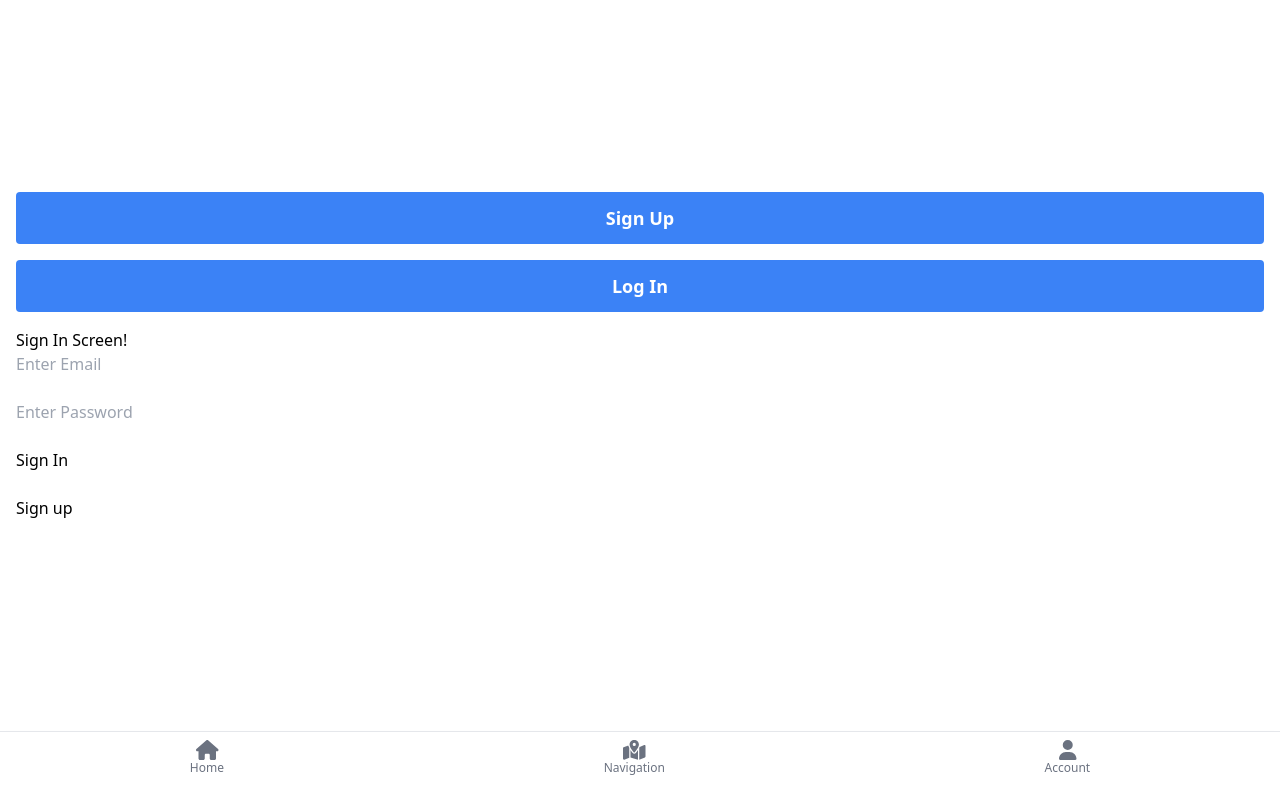
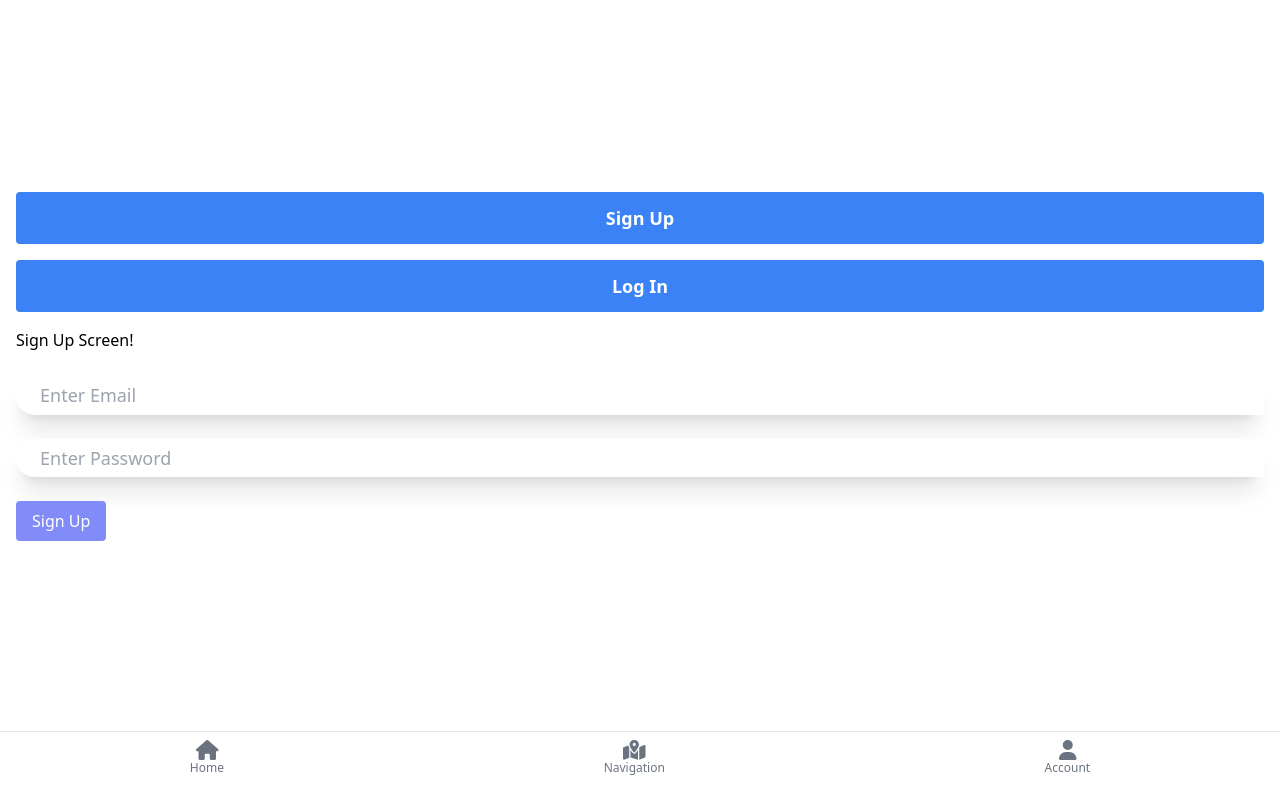
Before and after one commit to Qingquan-Li/doorgo-app, a React (Create React App) app: page /account in a window 1280 px wide. Both pictures are taken after a click on the button "Sign Up". Built offline with nearby package versions, Linux system fonts and the light colour scheme; no server answers.

Commit message:
Sign in/out, registration functional
Updated account/README and made changes and added to account folder

```diff
--- a/package.json
+++ b/package.json
@@ -18,7 +18,7 @@
     "web-vitals": "^2.1.4"
   },
   "scripts": {
-    "start": "set HTTPS=true && set SSL_CRT_FILE=./ssl-certificates/localhost.pem && set SSL_KEY_FILE=./ssl-certificates/localhost-key.pem && react-scripts start",
+    "start": "HTTPS=true SSL_CRT_FILE=./ssl-certificates/localhost+2.pem SSL_KEY_FILE=./ssl-certificates/localhost+2-key.pem react-scripts start",
     "build": "react-scripts build",
     "test": "react-scripts test",
     "eject": "react-scripts eject"
--- a/src/App.js
+++ b/src/App.js
@@ -8,10 +8,8 @@ import BottomNavBar from "./common/BottomNavBar";
 import Home from "./home";
 import Navigation from './navigation';
 import Account from "./account";
-import { useAuthentication } from "./common/useAuthentication";
 
 function App() {
-  const {user} = useAuthentication();
 
   return (
     <Router>
@@ -20,7 +18,7 @@ function App() {
           <Routes>
             <Route path="/" element={<Home />} />
             <Route path="/navigation" element={<Navigation />} />
-            <Route path="/account" element={<Account/>}/>
+            <Route path="/account" element={<Account />} />
           </Routes>
         </div>
         <BottomNavBar />
--- a/src/account/SignIn.jsx
+++ b/src/account/SignIn.jsx
@@ -1,12 +1,9 @@
-
 import React from 'react';
-import { getAuth, signInWithEmailAndPassword } from 'firebase/auth';
-
+import { getAuth, signInWithEmailAndPassword} from 'firebase/auth';
 
 const auth = getAuth();
 
 export default function SignInScreen(){
-
 
   const [value, setValue] = React.useState({
     email: '',
@@ -14,7 +11,6 @@ export default function SignInScreen(){
     error: ''
   })
 
-  //
   async function signIn() {
     if (value.email === '' || value.password === '') {
       setValue({
@@ -27,6 +23,7 @@ export default function SignInScreen(){
 
     try {
       await signInWithEmailAndPassword(auth, value.email, value.password);
+      alert('Signed in successfully');
     } catch (error) {
       setValue({
         ...value,
@@ -40,30 +37,34 @@ export default function SignInScreen(){
   return (
     <div>
       <h1>Sign In Screen!</h1>
-      <div>
+      <br/>
+      <div className="bg-white flex items-center rounded-full shadow-xl">
         <input
           placeholder='Enter Email'
+          className="rounded-l-full w-full py-2 px-6 text-gray-700 text-lg leading-tight focus:outline-none"
           value={value.email}
           onChange={e => setValue({ ...value, email: e.target.value })}
         />
-
-        <br/><br/>
-
+      </div>
+      <br/>
+      <div className="bg-white flex items-center rounded-full shadow-xl">
         <input
           placeholder='Enter Password'
+          className="rounded-l-full w-full py-2 px-6 text-gray-700 text-lg leading-tight focus:outline-none"
           value={value.password}
           onChange={e => setValue({ ...value, password: e.target.value })}
           type="password"
+        />
+      </div>
 
-        />
+        <br/>
+        <button
+          onClick={signIn}
+          className="px-4 py-2 text-white bg-indigo-400 rounded">
+        Sign In
+        </button>
 
-        <br/><br/>
-        <button onClick={signIn}> Sign In </button>
 
-        <br/><br/>
-        <button> Sign up</button>
-
-      </div>
     </div>
   );
 }
--- a/src/account/SignUp.jsx
+++ b/src/account/SignUp.jsx
@@ -1,10 +1,9 @@
 import React from 'react';
-
 import { getAuth, createUserWithEmailAndPassword } from 'firebase/auth';
 
 const auth = getAuth();
 
-export default function SignUpScreen(props) {
+export default function SignUpScreen() {
   // state to hold user email and password for signing up. Initally empty strings
   const [value, setValue] = React.useState({
     email: '',
@@ -29,7 +28,7 @@ export default function SignUpScreen(props) {
     }) */
     try {
       await createUserWithEmailAndPassword(auth, value.email, value.password);
-      props.SetSignUp(true);
+      alert("Registered!");
     } catch (error) {
       setValue( {
         ...value,
@@ -44,30 +43,34 @@ export default function SignUpScreen(props) {
 
     <div>
       <h1>Sign Up Screen!</h1>
-      <div>
+      <br/>
+      <div className="bg-white flex items-center rounded-full shadow-xl">
         <input
           placeholder='Enter Email'
+          className="rounded-l-full w-full py-2 px-6 text-gray-700 text-lg leading-tight focus:outline-none"
           value={value.email}
           onChange={e => setValue({ ...value, email: e.target.value })}
         />
+      </div>
+      <br/>
 
-        <br/><br/>
-
+      <div className="bg-white flex items-center rounded-full shadow-xl">
         <input
           placeholder='Enter Password'
+          className="rounded-l-full w-full py-2 px-6 text-gray-700 text-lg leading-tight focus:outline-none"
           value={value.password}
           onChange={e => setValue({ ...value, password: e.target.value })}
           type="password"
+        />
+      </div>
 
-        />
+      <br/>
+      <button
+          onClick={signUp}
+          className="px-4 py-2 text-white bg-indigo-400 rounded">
+          Sign Up
+      </button>
 
-        <br/><br/>
-        <button onClick={signUp}> Sign In </button>
-
-        <br/><br/>
-        <button> Sign up</button>
-
-      </div>
     </div>
   );
 }
--- a/src/account/index.jsx
+++ b/src/account/index.jsx
@@ -1,29 +1,51 @@
 import { useState } from "react";
-//import { useAuthentication } from "../common/useAuthentication";
+import { useAuthentication } from "./useAuthentication";
+import { getAuth, signOut } from "firebase/auth";
 import SignInScreen from "./SignIn";
-//import SignUpScreen from "./SignUp";
-
+import SignUpScreen from "./SignUp";
 
 export default function Account() {
-  const [showPopup, setShowPopup] = useState(false);
 
+  // Use "user" for conditional rendering; render certain components
+  // based on if user is sign-in.
+  const {user} = useAuthentication();
+  // An "Auth" instance, to be used for user to sign out.
+  const auth = getAuth();
+
+  // Two states to render a login or sign-up screen.
+  const [showLogin, setShowLogin] = useState(false);
+  const [showRegister, setShowRegister] = useState(false);
+
+  // Functions so we can render a login or sign-up screen but not
+  // both at the same time.
   const handleLoginClick = () => {
-    setShowPopup(true);
+    if (showRegister)
+      setShowRegister(false);
+    setShowLogin(!showLogin);
   };
 
-  const handleClosePopup = () => {
-    setShowPopup(false);
+  const handleRegisterClick = () => {
+    if (showLogin)
+      setShowLogin(false);
+    setShowRegister(!showRegister);
   };
 
+  // Conditional rendering: if user is signed in, will render only 'h1'
+  // element and a sign out button. Else, will render big buttons and
+  // relevant signIn/signOut screen.
   return (
     <div className="min-h-scree mx-4 mt-48 items-center justify-center">
+
+      {!user && (
+      <div>
         <div className="text-4xl font-bold mb-4">
           <button
-          onClick={handleLoginClick}
+            onClick={handleRegisterClick}
             className="w-full bg-blue-500 hover:bg-blue-700 text-white font-bold text-lg py-3 px-4 rounded"
           >
             Sign Up
           </button>
+
         </div>
         <div className="text-4xl font-bold mb-4">
           <button
@@ -32,11 +54,29 @@ export default function Account() {
           >
             Log In
           </button>
-      </div >
+        </div>
+      </div>
+      )}
 
       <div>
-        { showPopup && <SignInScreen/> }
+        { !user && (showLogin && <SignInScreen/>) }
+        { !user && (showRegister && <SignUpScreen/>) }
       </div>
+
+      {user && (
+        <div className="text-4xl font-bold mb-4">
+          <h1>Welcome {user.email}</h1>
+          <br/>
+          <button
+          onClick={()=> {
+            signOut(auth);
+            alert("Signed out")}}
+          className="px-4 py-2 text-white bg-red-500 rounded">
+            Sign Out!
+          </button>
+        </div>
+      )}
+
     </div>
 
   );
--- a/src/common/useAuthentication.js
+++ b/src/account/useAuthentication.js
@@ -1,18 +1,19 @@
-// Left as TypeScript. Can be refactored into JavaScript but this is fine for demo purposes.
-// Added for Firebase Authorization. Decided to leave config in for refactoring(Mark)
-
 import React from 'react';
 import { initializeApp } from "firebase/app";
-import { getAuth, onAuthStateChanged, User} from "firebase/auth";
+import { getAuth, onAuthStateChanged} from "firebase/auth";
 
-// import Constants from 'expo-constants';
 // TODO: Add SDKs for Firebase products that you want to use
 // https://firebase.google.com/docs/web/setup#available-libraries
 
 // Your app's Firebase configuration (HARDCODED. NEEDS Revision)
 const firebaseConfig = {
-  // PLACEHOLDER
-};
+    apiKey: "PLACEHOLDER",
+    authDomain: "PLACEHOLDER",
+    projectId: "PLACEHOLDER",
+    storageBucket: "PLACEHOLDER",
+    messagingSenderId: "PLACEHOLDER",
+    appId: "PLACEHOLDER"
+  };
 
 // Initialize Firebase
 const app = initializeApp(firebaseConfig);
```
Also changed, not shown: src/account/README.MD, 1 other file (tests, documents, lock files or other folders). Lines whose indentation alone changed are shown as unchanged.
